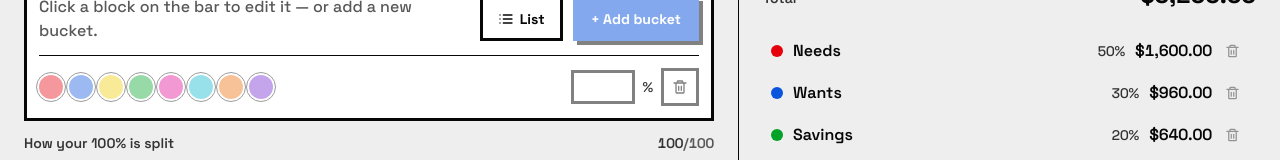
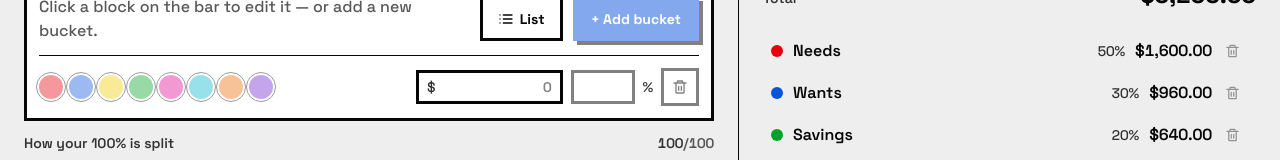
Before and after one commit to johnnysedh3lllo/budget-friendly, a Next.js app: page / in a window 1280 px wide. Shown: the part 366-526 px from the top of the page. Built offline with nearby package versions, Linux system fonts and the light colour scheme; no server answers; a web font is replaced by a local one.

Commit message:
refactor(percent): move the bucket amount field beside the percent
The editable currency figure now sits next to the % field in the bottom
control row instead of up in the name row, pairing the two numeric editors.

Co-Authored-By: Claude Opus 4.8 (1M context) <noreply@anthropic.com>

```diff
--- a/components/BucketBar.tsx
+++ b/components/BucketBar.tsx
@@ -346,7 +346,6 @@ function BucketForm({
             className="min-h-6 min-w-[9rem] flex-1 bg-transparent text-base text-ink outline-none placeholder:text-ink-subtle"
           />
         ) : p ? (
-          <>
           <div className="flex min-w-0 flex-1 items-center gap-1">
             <span
               aria-hidden
@@ -362,13 +361,6 @@ function BucketForm({
               className="min-w-0 flex-1 bg-transparent text-base font-semibold text-ink outline-none placeholder:text-ink-subtle"
             />
           </div>
-            <BucketAmountField
-              value={sliceAmount}
-              currency={currency}
-              disabled={amount <= 0}
-              onChange={(v) => setPartitionAmount(p.id, v)}
-            />
-          </>
         ) : (
           <span className="flex min-h-6 min-w-[9rem] flex-1 items-center text-base text-ink-subtle">
             Click a block on the bar to edit it — or add a new bucket.
@@ -431,6 +423,12 @@ function BucketForm({
         </div>
 
         <div className="flex items-center gap-2 self-end sm:self-auto">
+          <BucketAmountField
+            value={sliceAmount}
+            currency={currency}
+            disabled={disabled || amount <= 0}
+            onChange={(v) => p && setPartitionAmount(p.id, v)}
+          />
           <PercentField
             percent={p ? p.percent : null}
             disabled={disabled}
```
Lines whose indentation alone changed are shown as unchanged.
